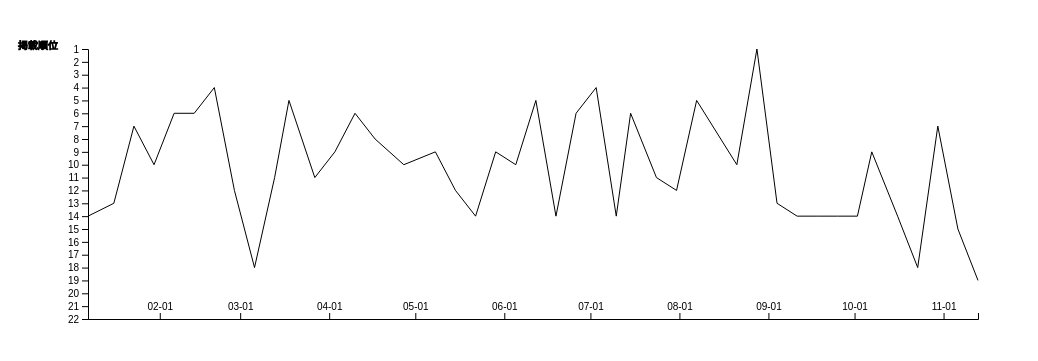
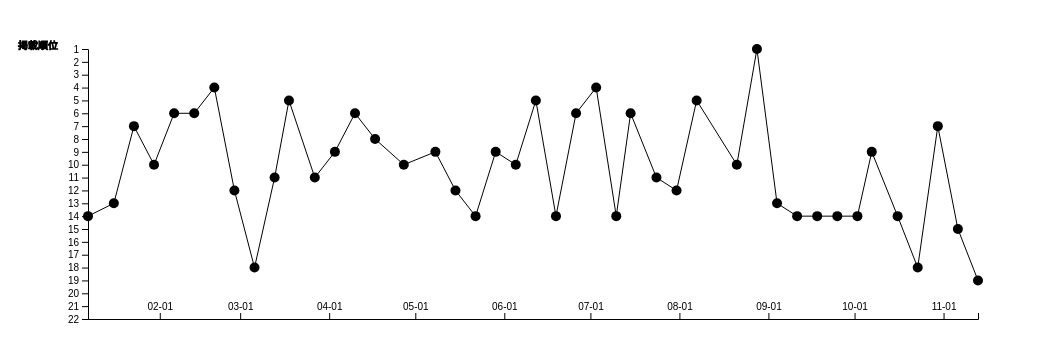
Before and after one commit to kseki/d3js-sandbox, a plain HTML site: page line_graph/index.html in a window 1280 px wide. Shown: the part 61-422 px from the top of the page, without its empty margins (0-1038 px from the left). Drawn offline with nearby package versions, Linux system fonts and the light colour scheme.

Commit message:
ツールチップを追加

```diff
--- a/line_graph/index.html
+++ b/line_graph/index.html
@@ -5,12 +5,22 @@
     <meta name="viewport" content="width=device-width">
     <title>Introduction</title>
     <script src="https://d3js.org/d3.v7.min.js"></script>
+    <style>
+      .js_toolTip {
+        display: none;
+        width: 2.5em;
+        position: absolute;
+        background-color: #00f;
+        color: #fff;
+        text-align: center;
+      }
+    </style>
   </head>
   <body>
     <h1>D3.js</h1>
-    <div id="result"></div>
+    <span class="js_toolTip"></span>
     <script>
-      var data = [
+      const data = [
               {'publishedDate': '2017-01-07','rank': 14},
               {'publishedDate': '2017-01-16','rank': 13},
               {'publishedDate': '2017-01-23','rank': 7},
@@ -56,42 +66,44 @@
               {'publishedDate': '2017-11-13','rank': 19}
             ];
 
-      var margin = {
+      const margin = {
               top: 30,
               right: 30,
               bottom: 50,
               left: 80
             };
-      var size = {
+      const size = {
               width: 1000 - margin.left - margin.right,
               height: 350 - margin.top - margin.bottom
             }
 
       // SVGを追加してから属性を足す順番
-      var svg = d3.select("body")
+      const svg = d3.select("body")
         .append("svg")
         .attr("width", size.width + margin.left + margin.right)
         .attr("height", size.height + margin.top + margin.bottom)
-        .append("g")
+        .append("g") // SVG用のHTML要素で、グループ化するためのコンテナ https://developer.mozilla.org/ja/docs/Web/SVG/Element/g
         .attr("transform", "translate(" + margin.left + "," + margin.top + ")");
 
       // Y軸定義
-      var yScale = d3.scaleLinear()
-        .domain([1, 22])
-        .range([0, size.height])
+      const yScale = d3.scaleLinear() // 最小値と最大値の感覚の縮尺を一定の割合で調整する
+        //.scalePow() // 指数関数的に調整する
+        //.scaleLog() // 対数関数的に調整する
+        .domain([1, 22]) // 引数は、データの最小値、最大値
+        .range([0, size.height]) // 引数は、描画領域の最小座標,描画領域の最大座標
 
       // X軸定義
-      var xScale = d3.scaleTime()
-        .domain([new Date(data[0].publishedDate), new Date(data[data.length - 1].publishedDate)])
+      const xScale = d3.scaleTime() // 時間軸
+        .domain([new Date(data[0].publishedDate), new Date(data[data.length - 1].publishedDate)]) // 正確に反映されるようにDate型に変換する
         .range([0, size.width]);
 
       // Y軸描画
       svg.append("g")
-        .call(
-                d3.axisLeft(yScale)
-                .ticks(22)
+        .call( // gタグの中にY軸の目盛りを生成
+                d3.axisLeft(yScale) // 左側に目盛りを付ける
+                .ticks(22) // メモリの数
               )
-        .append("text")
+        .append("text") // テキスト追加
         .text("掲載順位")
         .attr("stroke", "#000")
         .attr("x", -30)
@@ -99,10 +111,10 @@
 
       // X軸描画
       svg.append("g")
-        .attr("transform", "translate(0," + size.height + ")")
+        .attr("transform", "translate(0," + size.height + ")") // gタグはデフォルト座標は[0, 0]なので下に表示させる
         .call(
-                d3.axisTop(xScale)
-                .tickFormat(d3.timeFormat("%m-%d"))
+                d3.axisTop(xScale) // 上に目盛りを付ける
+                .tickFormat(d3.timeFormat("%m-%d")) // 目盛りのフォーマット
               )
         .append("text")
         .text("期間")
@@ -110,16 +122,34 @@
         .attr("y",margin.bottom - 10);
 
       // 折れ線グラフ描画関数（ラムダ）
-      var line = d3.line()
+      const line = d3.line() // line要素を描画するコンポーネント x軸とy軸の座標を渡してd要素を追加する
         .x(function(d, i) { return xScale(new Date(d.publishedDate)); })
         .y(function(d, i) { return yScale(d.rank); });
 
       // 折れ線グラフの描画
-      svg.append("path")
-        .datum(data)
+      svg.append("path") // Path要素を追加 https://developer.mozilla.org/ja/docs/Web/SVG/Element/path
+        .datum(data) // 単一要素にデータを渡せる
         .attr("d", line)
-        .attr("fill", "none")
-        .attr("stroke", "#000");
+        .attr("fill", "none") // 塗りつぶしなし
+        .attr("stroke", "#000"); //アウトラインを黒色に
+
+      // 折れ線グラフに印を付ける
+      svg.selectAll("circle")
+        .data(data)
+        .enter()
+        .append('circle')
+        .attr("cx",line.x())
+        .attr("cy",line.y())
+        .attr("r",5)
+        .attr("fill","#000")
+        .on("mouseenter", function(d) {
+          d3.select('.js_toolTip').style("top", (event.pageY - 30) + "px")
+            .style("left", (event.pageX) + "px")
+            .text(d.rank + "位")
+            .style("display", 'inline-block');
+        }).on("mouseout", function(d) {
+          d3.select('.js_toolTip').style("display", "none");
+        });
     </script>
   </body>
 </html>
```
